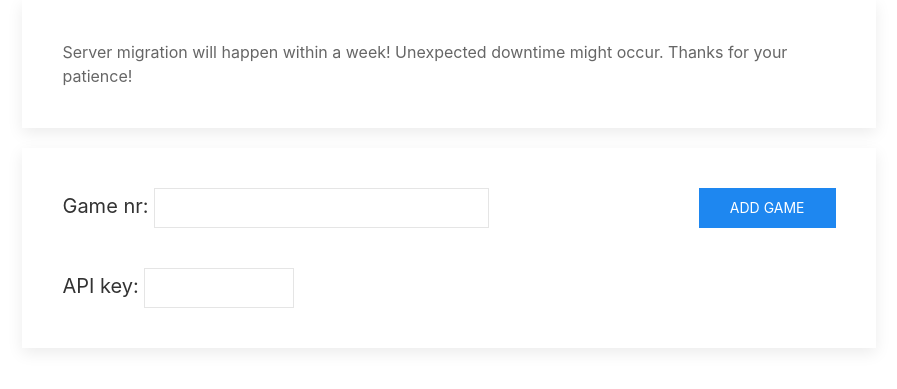
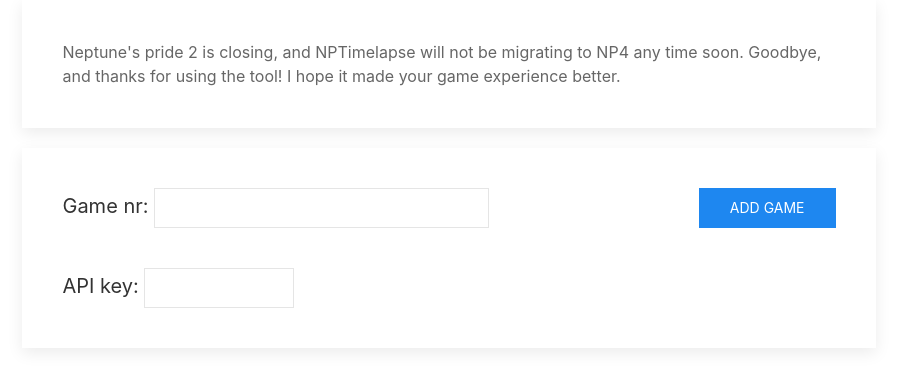
Before and after one commit to olus2000/nptimelapse, a Flask app: page / in a window 1280 px wide. Shown: the part 90-479 px from the top of the page, without its empty margins (191-1088 px from the left). Run offline with Flask 3, Linux system fonts and the light colour scheme; parts of the project's set-up code (start-up, migrations or seed data) failed here and were passed over; some libraries are stand-ins or nearby versions.

Commit message:
NP2 death motd

```diff
--- a/nptimelapse/templates/browse_games.html
+++ b/nptimelapse/templates/browse_games.html
@@ -8,8 +8,9 @@
 
 {% block content %}
     <div class='uk-margin-auto uk-margin uk-width-2-3@s uk-card uk-card-body uk-card-default'>
-      Server migration will happen within a week! Unexpected downtime might
-      occur. Thanks for your patience!
+      Neptune's pride 2 is closing, and NPTimelapse will not be migrating to NP4
+      any time soon. Goodbye, and thanks for using the tool! I hope it made your
+      game experience better.
     </div>
 
     <div class='uk-margin-auto uk-margin uk-width-2-3@s uk-card uk-card-body uk-card-default'>
```
